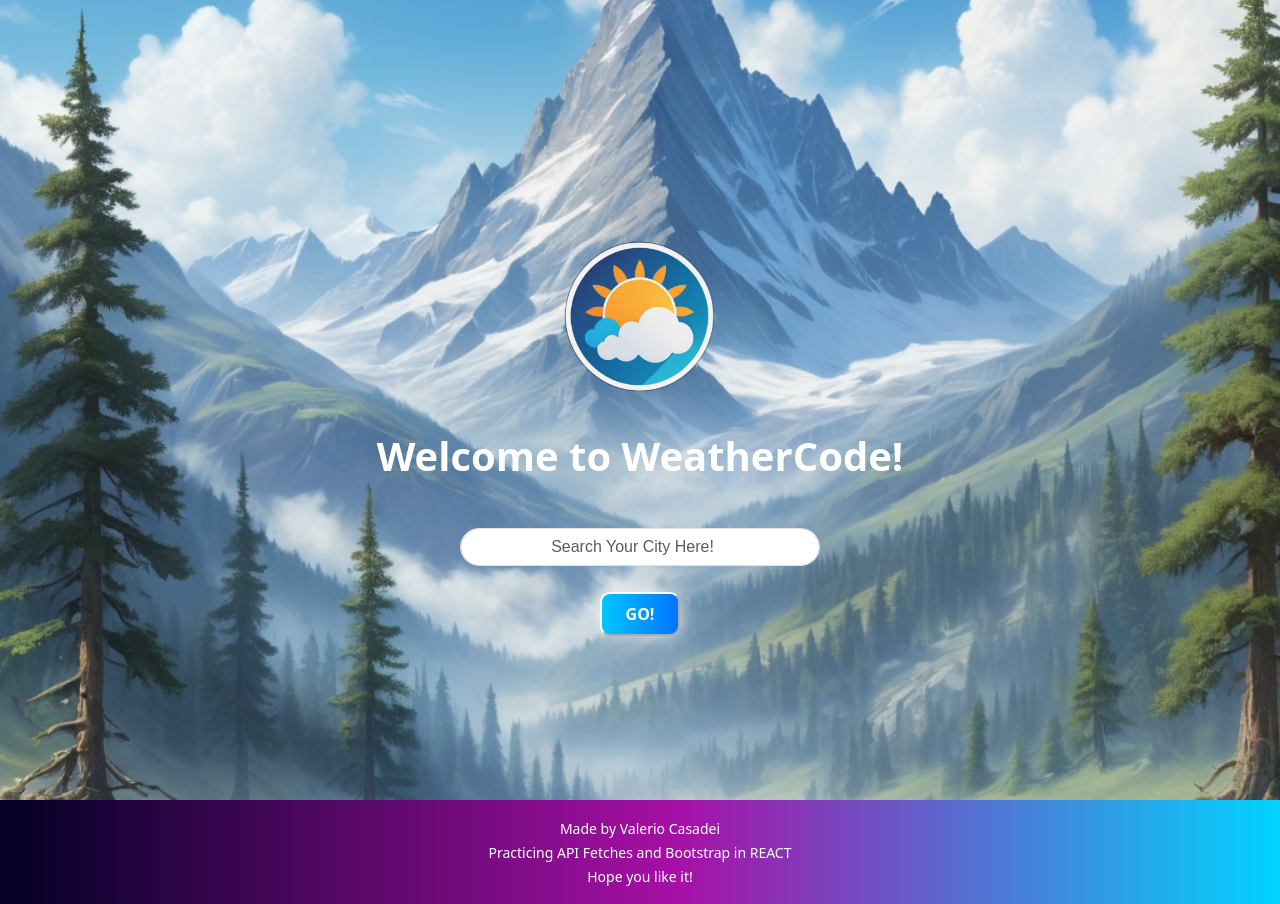
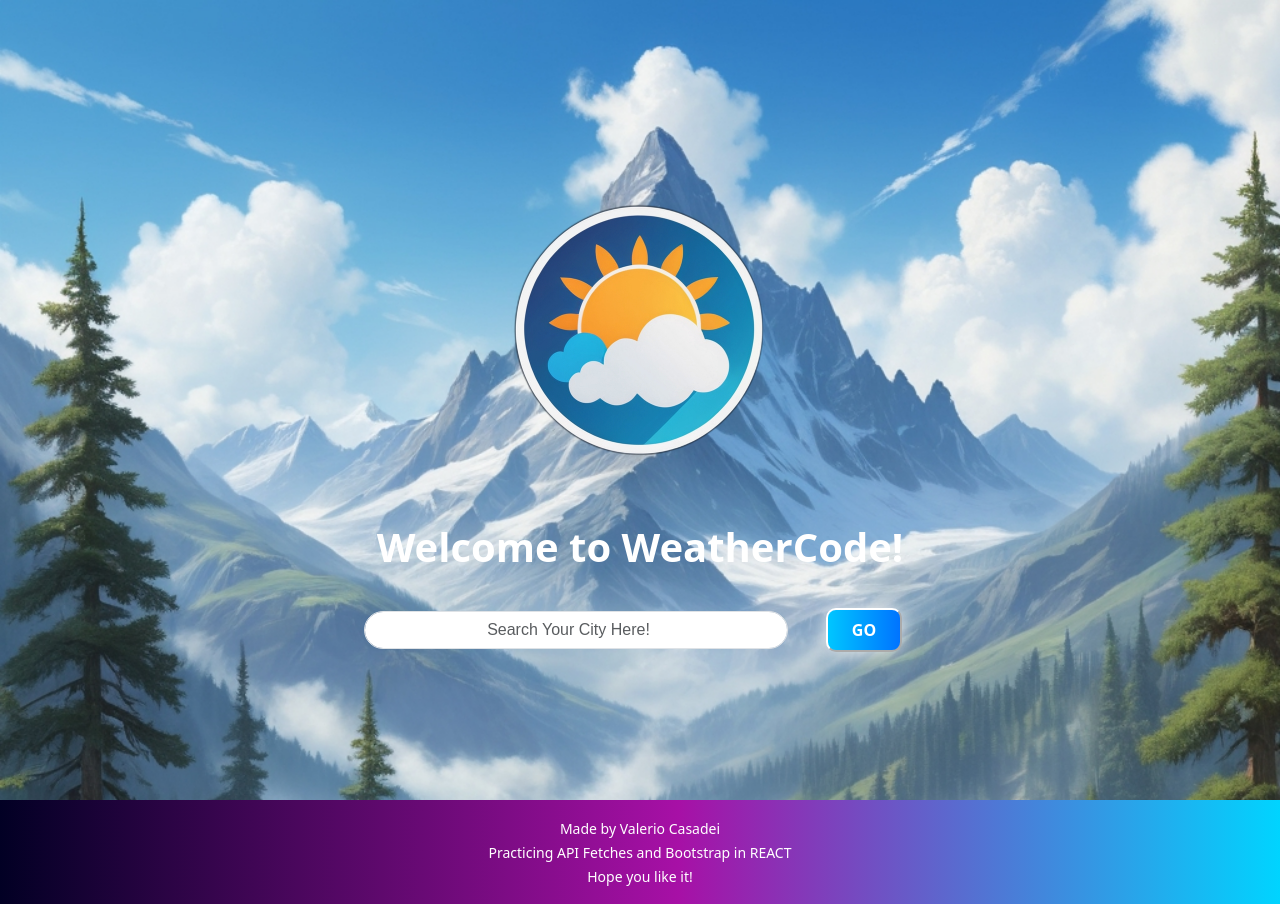
Before and after one commit to ValCas18/weather_app, a React (Create React App) app: page / in a window 1280 px wide. Built offline with nearby package versions, Linux system fonts and the light colour scheme; a web font is replaced by a local one.

Commit message:
minor changes

```diff
--- a/src/App.css
+++ b/src/App.css
@@ -15,7 +15,7 @@
 body {
 	background-image: url("./assets/Default_The_background_should_be_a_stunning_highdefinition_nat_1.jpg");
 	background-size: cover;
-	background-position: center;
+	background-position: top;
 	background-repeat: no-repeat;
 }
 
@@ -78,7 +78,7 @@ body {
 }
 
 .button:hover {
-	background-position: right center; /* change the direction of the change here */
+	background-position: right center;
 	color: #fff;
 	text-decoration: none;
 }
@@ -93,8 +93,9 @@ body {
 	gap: 1em;
 	border: 1px solid rgba(255, 255, 255, 0);
 	border-radius: 10%;
-	box-shadow: 0px 0px 3em 1.5em #a022e9;
+	box-shadow: 0px 0px 3em 0.3em #ffffff;
 	background-color: rgb(140, 143, 143, 0.5);
+	margin-top: 3em;
 }
 
 .cityName {
@@ -103,7 +104,7 @@ body {
 }
 
 .cardSub {
-	font-size: 3vmax;
+	font-size: 1.7em;
 }
 
 @media screen and (max-width: 767px) {
@@ -111,7 +112,3 @@ body {
 		row-gap: 1em;
 	}
 }
-
-.logo1 {
-	width: 30%;
-}
--- a/src/components/SearchBar.jsx
+++ b/src/components/SearchBar.jsx
@@ -16,9 +16,9 @@ const SearchBar = () => {
 
 	return (
 		<div>
-			<Container className="mt-5">
-				<Row className="d-flex flex-column align-items-center">
-					<Col xs={6}>
+			<Container>
+				<Row className="align-items-center justify-content-center">
+					<Col xs={12} md={7} className="pt-3">
 						<Form onSubmit={handleSubmit}>
 							<Form.Group className="mb-3">
 								<Form.Control
@@ -30,9 +30,9 @@ const SearchBar = () => {
 							</Form.Group>
 						</Form>
 					</Col>
-					<Col xs={12} className="d-flex align-items-center justify-content-center">
+					<Col xs={12} md={2} className="d-flex align-items-center justify-content-center justify-content-md-center">
 						<button className="button py-2 px-4 font1" type="submit" onClick={handleSubmit}>
-							Go!
+							Go
 						</button>
 					</Col>
 				</Row>
--- a/src/components/WeatherCard.jsx
+++ b/src/components/WeatherCard.jsx
@@ -3,16 +3,21 @@ import { Col, Container, Row } from "react-bootstrap";
 import SearchBar from "./SearchBar";
 import { useSelector } from "react-redux";
 import Logo1 from "../assets/Logo2.png";
+import { useNavigate } from "react-router";
 
 const WeatherCard = () => {
 	const city = useSelector((state) => state.city);
 	const kelvinToCelsius = (kelvinTemp) => {
 		return Math.round(kelvinTemp - 273.15);
 	};
+	const navigate = useNavigate();
+	const goHome = () => {
+		navigate("/");
+	};
 	return (
 		<>
 			<Container className="mt-1 pb-5">
-				<img src={Logo1} alt="" className="logo1" />
+				<img src={Logo1} alt="" className="w-50" onClick={goHome} />
 				<SearchBar />
 				<div className="weatherCard">
 					<Row className="d-flex flex-column align-items-center">
--- a/src/components/Welcome.jsx
+++ b/src/components/Welcome.jsx
@@ -4,9 +4,9 @@ import Logo1 from "../assets/Logo2.png";
 
 const Welcome = () => {
 	return (
-		<div className="mt-5">
-			<img src={Logo1} alt="" className="logo1" />
-			<h1 className="font1">Welcome to WeatherCode!</h1>
+		<div className="mt-1">
+			<img src={Logo1} alt="" className="w-50" />
+			<h1 className="font1 mb-4">Welcome to WeatherCode!</h1>
 			<SearchBar />
 		</div>
 	);
```
